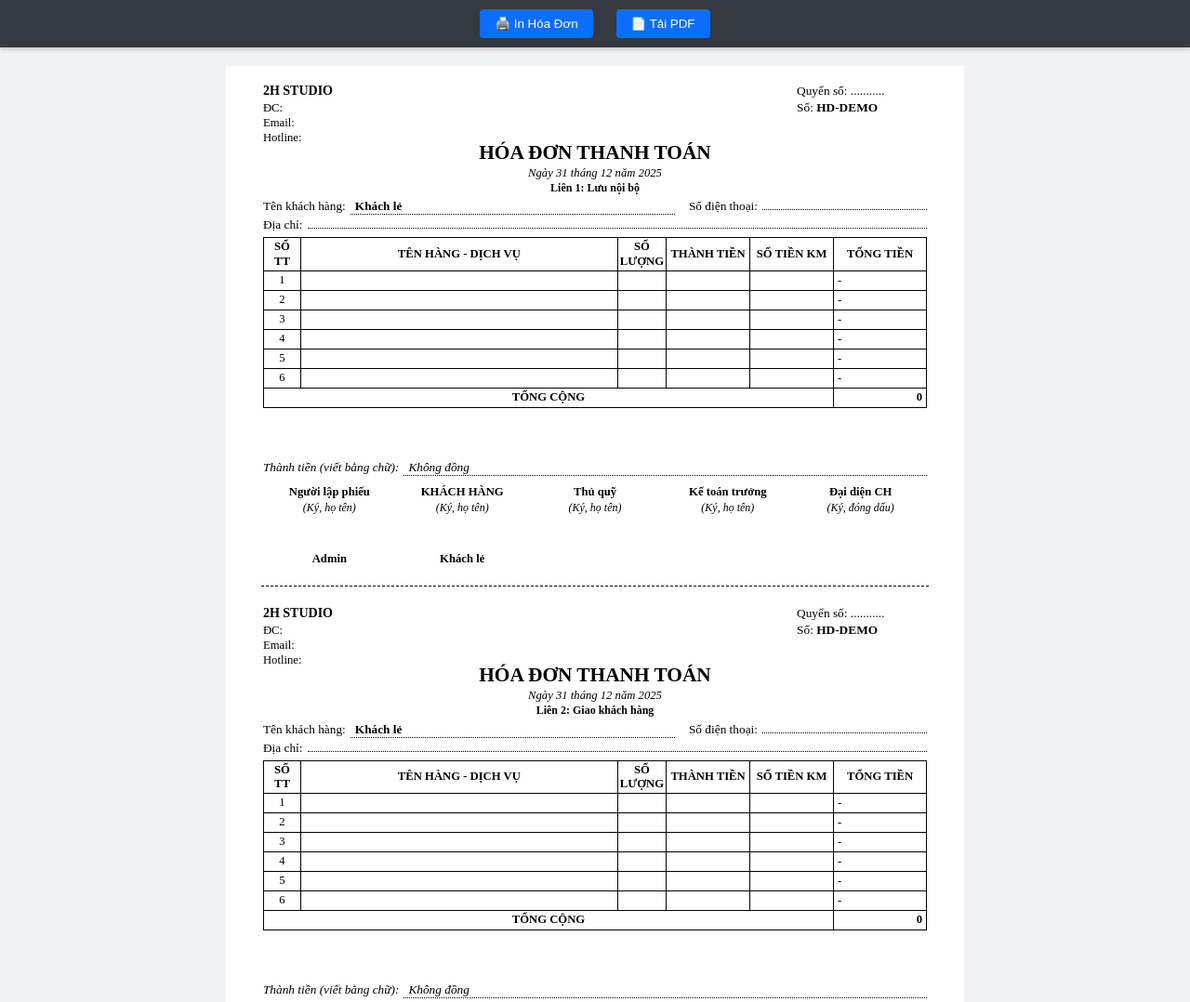
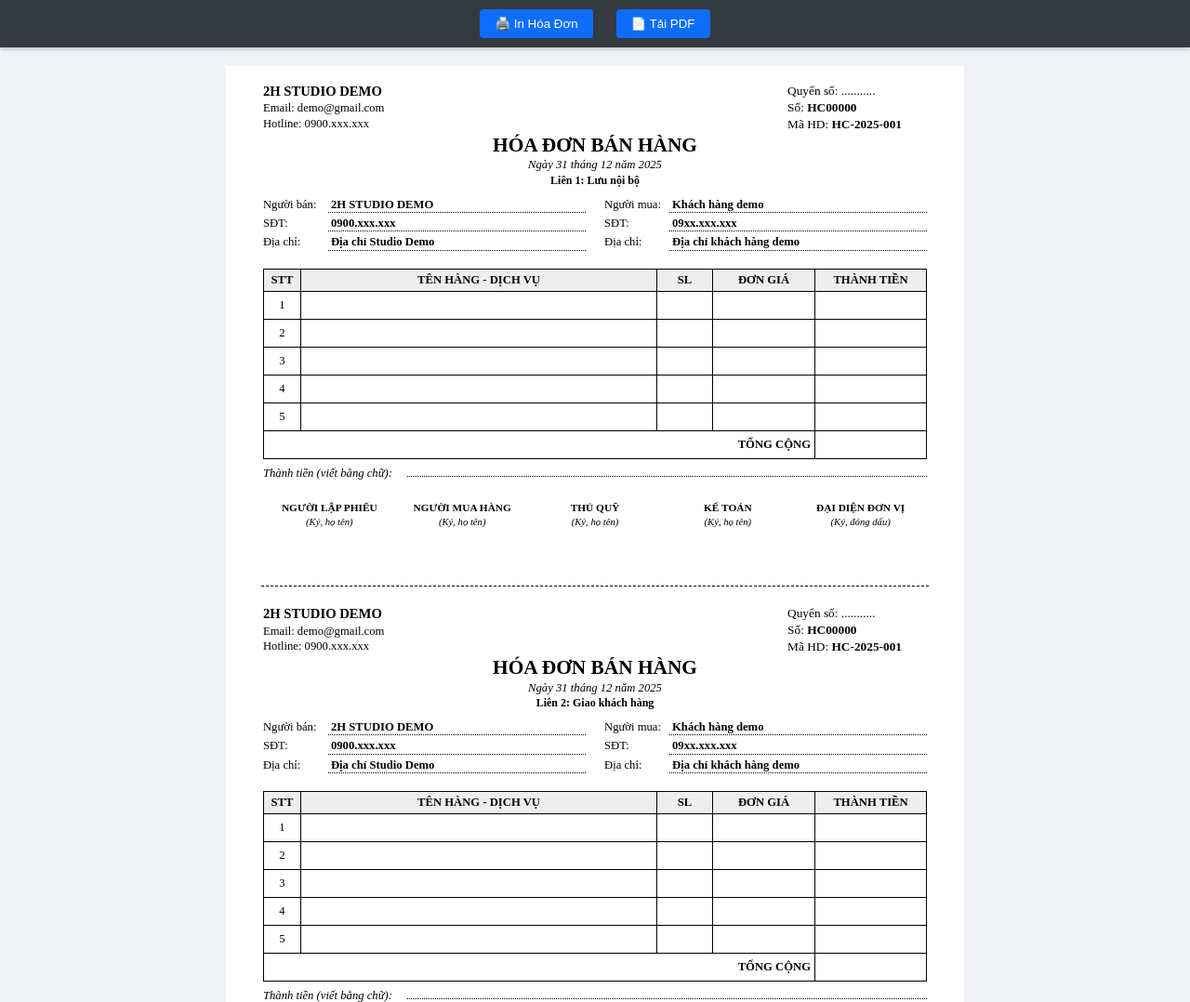
Before and after one commit to hiephoangstudio-source/hoadonthanhtoan, a plain HTML site: page index.html in a window 1280 px wide. Shown: the top 1078 px of the page at 93% size. Drawn offline with Linux system fonts and the light colour scheme; a web font is replaced by a local one.

Commit message:
Update index.html

```diff
--- a/index.html
+++ b/index.html
@@ -3,7 +3,7 @@
 <head>
     <meta charset="UTF-8">
     <meta name="viewport" content="width=device-width, initial-scale=1.0">
-    <title>Hóa Đơn Thanh Toán (Fit A4)</title>
+    <title>Hóa Đơn Bán Hàng</title>
 
     <script src="https://cdnjs.cloudflare.com/ajax/libs/html2pdf.js/0.10.1/html2pdf.bundle.min.js"></script>
 
@@ -49,35 +49,37 @@
 
         .header-section { display: flex; justify-content: space-between; align-items: flex-start; margin-bottom: 5px; }
         .header-left { flex: 1; text-align: left; }
-        .studio-name { font-weight: bold; font-size: 10.5pt; text-transform: uppercase; display: block; margin-bottom: 2px; }
+        .studio-name { font-weight: bold; font-size: 11pt; text-transform: uppercase; display: block; margin-bottom: 2px; }
         .studio-info { display: block; font-size: 9.5pt; margin-bottom: 1px; }
-        .header-right { text-align: left; min-width: 140px; padding-top: 0; }
+
+        .header-right { text-align: left; min-width: 150px; }
         .voucher-num-line { font-size: 10pt; margin-bottom: 2px; }
 
-        .title-section { text-align: center; margin-bottom: 5px; margin-top: -10px; }
+        .title-section { text-align: center; margin-bottom: 12px; margin-top: -5px; }
         .main-title { font-size: 16pt; font-weight: bold; text-transform: uppercase; margin: 0; }
         .date-sub { font-style: italic; font-size: 9.5pt; margin: 1px 0; }
         .lien-info { font-weight: bold; font-size: 9pt; }
 
-        .form-row { display: flex; align-items: baseline; margin-bottom: 3px; }
-        .label { white-space: nowrap; margin-right: 5px; font-size: 10pt; }
-        .value { flex: 1; border-bottom: 1px dotted #000; font-weight: bold; padding-left: 5px; font-size: 10pt; }
+        /* Thông tin người bán & người mua */
+        .info-grid { display: grid; grid-template-columns: 1fr 1fr; gap: 20px; margin-bottom: 10px; }
 
-        /* Table CSS Update */
+        .form-row { display: flex; align-items: baseline; margin-bottom: 4px; }
+        .label { white-space: nowrap; margin-right: 5px; font-size: 9.5pt; min-width: 65px; font-weight: normal; }
+        .value { flex: 1; border-bottom: 1px dotted #000; font-weight: bold; padding-left: 3px; font-size: 9.5pt; min-height: 14px; }
+
+        /* Table CSS */
         table.stock-table { width: 100%; border-collapse: collapse; font-size: 9.5pt; margin: 5px 0; }
-        table.stock-table th { border: 1px solid #000; padding: 2px; background: #fff; font-weight: bold; height: 25px; vertical-align: middle;}
-        table.stock-table td { border: 1px solid #000; padding: 2px 4px; height: 21px; vertical-align: middle; }
+        table.stock-table th { border: 1px solid #000; padding: 4px 2px; background: #eee; font-weight: bold; text-align: center;}
+        table.stock-table td { border: 1px solid #000; padding: 4px; height: 30px; vertical-align: middle; }
 
         .center { text-align: center; }
         .right { text-align: right; }
         .bold { font-weight: bold; }
 
-        .money-text { font-weight: normal; font-style: italic; margin-bottom: 2px; font-size: 10pt; margin-top: 2px; }
-
-        .signatures { display: flex; justify-content: space-between; text-align: center; margin-top: 10px; }
+        .signatures { display: flex; justify-content: space-between; text-align: center; margin-top: 15px; }
         .sig-col { flex: 1; }
-        .sig-title { font-weight: bold; font-size: 9.5pt; margin-bottom: 2px; }
-        .sig-note { font-style: italic; font-size: 9pt; margin: 0 0 40px 0; }
+        .sig-title { font-weight: bold; font-size: 8.5pt; margin-bottom: 2px; text-transform: uppercase; }
+        .sig-note { font-style: italic; font-size: 8pt; margin: 0 0 40px 0; }
         .sig-name { font-weight: bold; font-size: 9.5pt; }
 
         @media print {
@@ -104,164 +106,137 @@
     <script>
         const params = new URLSearchParams(window.location.search);
 
-        function getItemsFromUrl() {
-            try {
-                const itemsStr = params.get('items');
-                return itemsStr ? JSON.parse(itemsStr) : [];
-            } catch (e) { return []; }
-        }
+        const chiNhanh = params.get('chi_nhanh') || "HC";
+        const dynamicSo = chiNhanh === "SG" ? "SG00000" : "HC00000";
+        const dynamicMa = params.get('ma_hd') || (chiNhanh + "-2025-001");
 
         const dbData = {
             meta: {
-                id_phieu: params.get('id') || "HD-DEMO",
+                id_phieu: params.get('id') || dynamicSo,
+                ma_hd: dynamicMa,
                 ngay_lap: params.get('ngay') || new Date().toISOString().split('T')[0],
-                nguoi_tao: params.get('nguoi_tao') || "Admin",
             },
-            studio: {
-                ten: params.get('ten_studio') || "2H STUDIO",
-                dia_chi: params.get('dia_chi_studio') || "",
-                email: params.get('email_studio') || "",
-                hotline: params.get('hotline_studio') || ""
+            seller: {
+                ten: params.get('ten_studio') || "2H STUDIO DEMO",
+                email: params.get('email_studio') || "demo@gmail.com",
+                sdt: params.get('sdt_studio') || "0900.xxx.xxx",
+                dia_chi: params.get('diachi_studio') || "Địa chỉ Studio Demo"
             },
-            khach_hang: {
-                ten: params.get('khach') || "Khách lẻ",
-                dia_chi: params.get('diachi') || "",
-                sdt: params.get('sdt') || ""
-            },
-            san_pham: getItemsFromUrl()
+            buyer: {
+                ten: params.get('khach') || "Khách hàng demo",
+                sdt: params.get('sdt') || "09xx.xxx.xxx",
+                dia_chi: params.get('diachi') || "Địa chỉ khách hàng demo"
+            }
         };
-
-        function readNumberInVietnamese(number) {
-            const units=["","một","hai","ba","bốn","năm","sáu","bảy","tám","chín"];
-            const groupUnits=[""," nghìn"," triệu"," tỷ"," nghìn tỷ"," triệu tỷ"];
-            function convertBlock(e){if("000"===e)return"";let t=parseInt(e[0]),r=parseInt(e[1]),n=parseInt(e[2]),i="";return t>0&&(i+=units[t]+" trăm"),0===r&&n>0?i+=t>0?" linh "+units[n]:units[n]:1===r?(i+=" mười",5===n?i+=" lăm":n>0&&(i+=" "+units[n])):r>1&&(i+=" "+units[r]+" mươi",1===n?i+=" mốt":5===n?i+=" lăm":n>0&&(i+=" "+units[n])),i.trim()}
-            let numStr=String(parseInt(number,10)); if("0"===numStr||isNaN(parseInt(number))) return "Không đồng";
-            let chunks=[]; for(;numStr.length>0;)chunks.unshift(numStr.slice(-3)),numStr=numStr.slice(0,-3);
-            const result=chunks.map((e,t)=>{for(;e.length<3;)e="0"+e;const r=convertBlock(e);if(!r)return"";let n=groupUnits[chunks.length-1-t];return 0===parseInt(e)&&" nghìn"===n?"":r+n}).filter(Boolean).join(" ");
-            let final = (result.charAt(0).toUpperCase()+result.slice(1)).trim()+" đồng chẵn";
-            return final.replace(/  /g, " ");
-        }
 
         function createVoucherHtml(lienNumber, lienText) {
             let d = new Date();
             if(dbData.meta.ngay_lap) d = new Date(dbData.meta.ngay_lap);
-            if(isNaN(d.getTime())) d = new Date();
             const dateStr = `Ngày ${d.getDate().toString().padStart(2,'0')} tháng ${(d.getMonth()+1).toString().padStart(2,'0')} năm ${d.getFullYear()}`;
 
-            // Tính toán lại tổng tiền dựa trên cấu trúc cột mới
-            // Tổng tiền = Thành tiền - Số tiền KM
-            let grandTotal = 0;
-
-            if (dbData.san_pham.length > 0) {
-                grandTotal = dbData.san_pham.reduce((sum, item) => {
-                    const tt = Number(item.thanhtien) || 0;
-                    const km = Number(item.sotien_km) || 0;
-                    return sum + (tt - km);
-                }, 0);
-            } else {
-                grandTotal = Number(params.get('tong_tien') || 0);
-            }
-
-            // Render bảng - CỐ ĐỊNH 6 DÒNG
             let rowsHtml = '';
-            for (let i = 0; i < 6; i++) {
-                const item = dbData.san_pham[i];
-                if (item) {
-                    const sl = Number(item.soluong) || 0;
-                    const tt = Number(item.thanhtien) || 0;
-                    const km = Number(item.sotien_km) || 0;
-                    const rowTotal = tt - km;
-
+            for (let i = 0; i < 5; i++) {
                 rowsHtml += `
                     <tr>
                         <td class="center">${i+1}</td>
-                            <td>${item.sanpham || ''}</td>
-                            <td class="center bold">${sl}</td>
-                            <td class="right">${tt.toLocaleString('vi-VN')}</td>
-                            <td class="right">${km.toLocaleString('vi-VN')}</td>
-                            <td class="right">${rowTotal.toLocaleString('vi-VN')}</td>
+                        <td></td>
+                        <td></td>
+                        <td></td>
+                        <td></td>
                     </tr>`;
-                } else {
-                    rowsHtml += `<tr><td class="center">${i+1}</td><td></td><td></td><td></td><td></td><td>-</td></tr>`;
-                }
             }
 
             return `
             <div class="voucher-section">
-                <!-- HEADER -->
+                <!-- HEADER LEFT: Tên, Email, Hotline -->
                 <div class="header-section">
                     <div class="header-left">
-                        <span class="studio-name">${dbData.studio.ten}</span>
-                        <span class="studio-info">ĐC: ${dbData.studio.dia_chi}</span>
-                        <span class="studio-info">Email: ${dbData.studio.email}</span>
-                        <span class="studio-info">Hotline: ${dbData.studio.hotline}</span>
+                        <span class="studio-name">${dbData.seller.ten}</span>
+                        <span class="studio-info">Email: ${dbData.seller.email}</span>
+                        <span class="studio-info">Hotline: ${dbData.seller.sdt}</span>
                     </div>
                     <div class="header-right">
                         <div class="voucher-num-line">Quyển số: ...........</div>
                         <div class="voucher-num-line">Số: <span class="bold">${dbData.meta.id_phieu}</span></div>
+                        <div class="voucher-num-line">Mã HD: <span class="bold">${dbData.meta.ma_hd}</span></div>
                     </div>
                 </div>
 
                 <!-- TITLE -->
                 <div class="title-section">
-                    <h1 class="main-title">HÓA ĐƠN THANH TOÁN</h1>
+                    <h1 class="main-title">HÓA ĐƠN BÁN HÀNG</h1>
                     <div class="date-sub">${dateStr}</div>
                     <div class="lien-info">Liên ${lienNumber}: ${lienText}</div>
                 </div>
 
-                <!-- BODY -->
-                <div style="flex-grow:1">
+                <!-- THÔNG TIN NGƯỜI BÁN & MUA (Đã bỏ tiêu đề nhóm) -->
+                <div class="info-grid">
+                    <div class="info-box">
                         <div class="form-row">
-                        <span class="label">Tên khách hàng:</span>
-                        <span class="value" style="flex: 2;">${dbData.khach_hang.ten}</span>
-                        <span class="label" style="margin-left: 15px;">Số điện thoại:</span>
-                        <span class="value" style="flex: 1;">${dbData.khach_hang.sdt}</span>
+                            <span class="label">Người bán:</span>
+                            <span class="value">${dbData.seller.ten}</span>
+                        </div>
+                        <div class="form-row">
+                            <span class="label">SĐT:</span>
+                            <span class="value">${dbData.seller.sdt}</span>
                         </div>
                         <div class="form-row">
                             <span class="label">Địa chỉ:</span>
-                        <span class="value">${dbData.khach_hang.dia_chi}</span>
+                            <span class="value">${dbData.seller.dia_chi}</span>
+                        </div>
+                    </div>
+                    <div class="info-box">
+                        <div class="form-row">
+                            <span class="label">Người mua:</span>
+                            <span class="value">${dbData.buyer.ten}</span>
+                        </div>
+                        <div class="form-row">
+                            <span class="label">SĐT:</span>
+                            <span class="value">${dbData.buyer.sdt}</span>
+                        </div>
+                        <div class="form-row">
+                            <span class="label">Địa chỉ:</span>
+                            <span class="value">${dbData.buyer.dia_chi}</span>
+                        </div>
+                    </div>
                 </div>
 
-                    <!-- TABLE (Cấu trúc cột mới) -->
+                <!-- TABLE -->
+                <div style="flex-grow:1">
                     <table class="stock-table">
                         <thead>
                             <tr>
-                                <th style="width:40px">SỐ TT</th>
+                                <th style="width:40px">STT</th>
                                 <th>TÊN HÀNG - DỊCH VỤ</th>
-                                <th style="width:50px">SỐ LƯỢNG</th>
-                                <th style="width:90px">THÀNH TIỀN</th>
-                                <th style="width:90px">SỐ TIỀN KM</th>
-                                <th style="width:100px">TỔNG TIỀN</th>
+                                <th style="width:60px">SL</th>
+                                <th style="width:110px">ĐƠN GIÁ</th>
+                                <th style="width:120px">THÀNH TIỀN</th>
                             </tr>
                         </thead>
                         <tbody>${rowsHtml}</tbody>
                         <tfoot>
                             <tr>
-                                <td colspan="5" class="center bold">TỔNG CỘNG</td>
-                                <td class="right bold">${grandTotal.toLocaleString('vi-VN')}</td>
+                                <td colspan="4" class="right bold">TỔNG CỘNG</td>
+                                <td class="right bold"></td>
                             </tr>
                         </tfoot>
                     </table>
+                    <div class="form-row" style="margin-top: 5px;">
+                        <span class="label" style="font-style: italic; min-width: 150px;">Thành tiền (viết bằng chữ):</span>
+                        <span class="value" style="border:none; border-bottom:1px dotted #000; font-style:italic"></span>
+                    </div>
                 </div>
 
                 <!-- FOOTER -->
-                <div>
-                    <div class="form-row">
-                        <span class="label" style="font-style: italic;">Thành tiền (viết bằng chữ):</span>
-                        <span class="value" style="font-weight:normal; border:none; border-bottom:1px dotted #000; font-style:italic">${readNumberInVietnamese(grandTotal)}</span>
-                    </div>
-
                 <div class="signatures">
                     <div class="sig-col">
                         <div class="sig-title">Người lập phiếu</div>
                         <div class="sig-note">(Ký, họ tên)</div>
-                            <div class="sig-name">${dbData.meta.nguoi_tao}</div>
                     </div>
 
                     <div class="sig-col">
-                            <div class="sig-title">KHÁCH HÀNG</div>
+                        <div class="sig-title">Người mua hàng</div>
                         <div class="sig-note">(Ký, họ tên)</div>
-                            <div class="sig-name">${dbData.khach_hang.ten}</div>
                     </div>
 
                     <div class="sig-col">
@@ -270,13 +245,12 @@
                     </div>
 
                     <div class="sig-col">
-                            <div class="sig-title">Kế toán trưởng</div>
+                        <div class="sig-title">Kế toán</div>
                         <div class="sig-note">(Ký, họ tên)</div>
                     </div>
                     <div class="sig-col">
-                            <div class="sig-title">Đại diện CH</div>
+                        <div class="sig-title">Đại diện đơn vị</div>
                         <div class="sig-note">(Ký, đóng dấu)</div>
-                        </div>
                     </div>
                 </div>
             </div>`;
@@ -284,22 +258,24 @@
 
         function renderApp() {
             const container = document.getElementById('voucher-content');
-
             const html1 = createVoucherHtml(1, "Lưu nội bộ");
             const html2 = createVoucherHtml(2, "Giao khách hàng");
-
             const separator = `<div class="middle-gap"><div class="cut-line"></div></div>`;
             container.innerHTML = html1 + separator + html2;
-            document.title = "HD_" + dbData.meta.id_phieu;
+            document.title = "HoaDonBanHang_" + dbData.meta.id_phieu;
         }
 
-        document.addEventListener('DOMContentLoaded', () => {
-            renderApp();
-        });
+        document.addEventListener('DOMContentLoaded', renderApp);
 
         function downloadPDF() {
             const element = document.getElementById('print-area');
-            const opt = { margin: 0, filename: document.title + '.pdf', image: { type: 'jpeg', quality: 0.98 }, html2canvas: { scale: 2 }, jsPDF: { unit: 'mm', format: 'a4', orientation: 'portrait' } };
+            const opt = {
+                margin: 0,
+                filename: document.title + '.pdf',
+                image: { type: 'jpeg', quality: 0.98 },
+                html2canvas: { scale: 2 },
+                jsPDF: { unit: 'mm', format: 'a4', orientation: 'portrait' }
+            };
             html2pdf().from(element).set(opt).save();
         }
     </script>
```
Lines whose indentation alone changed are shown as unchanged.
